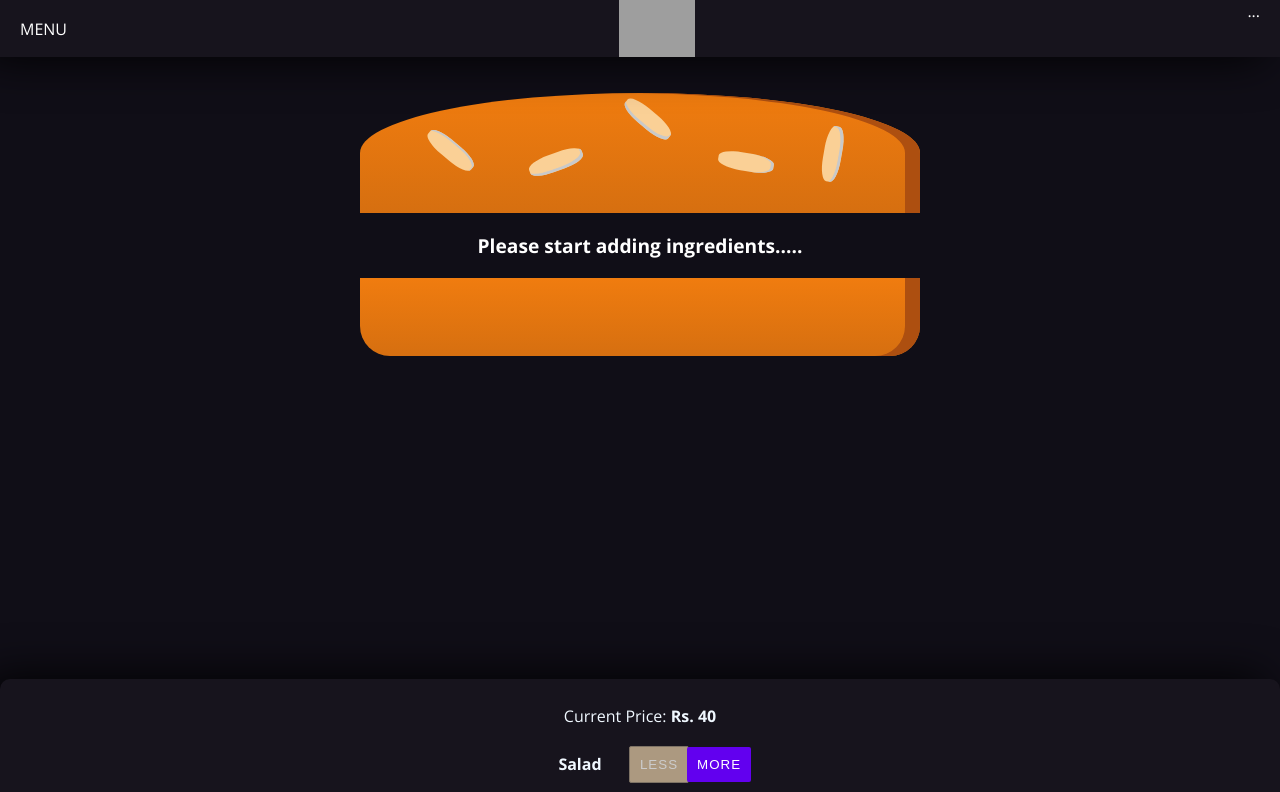
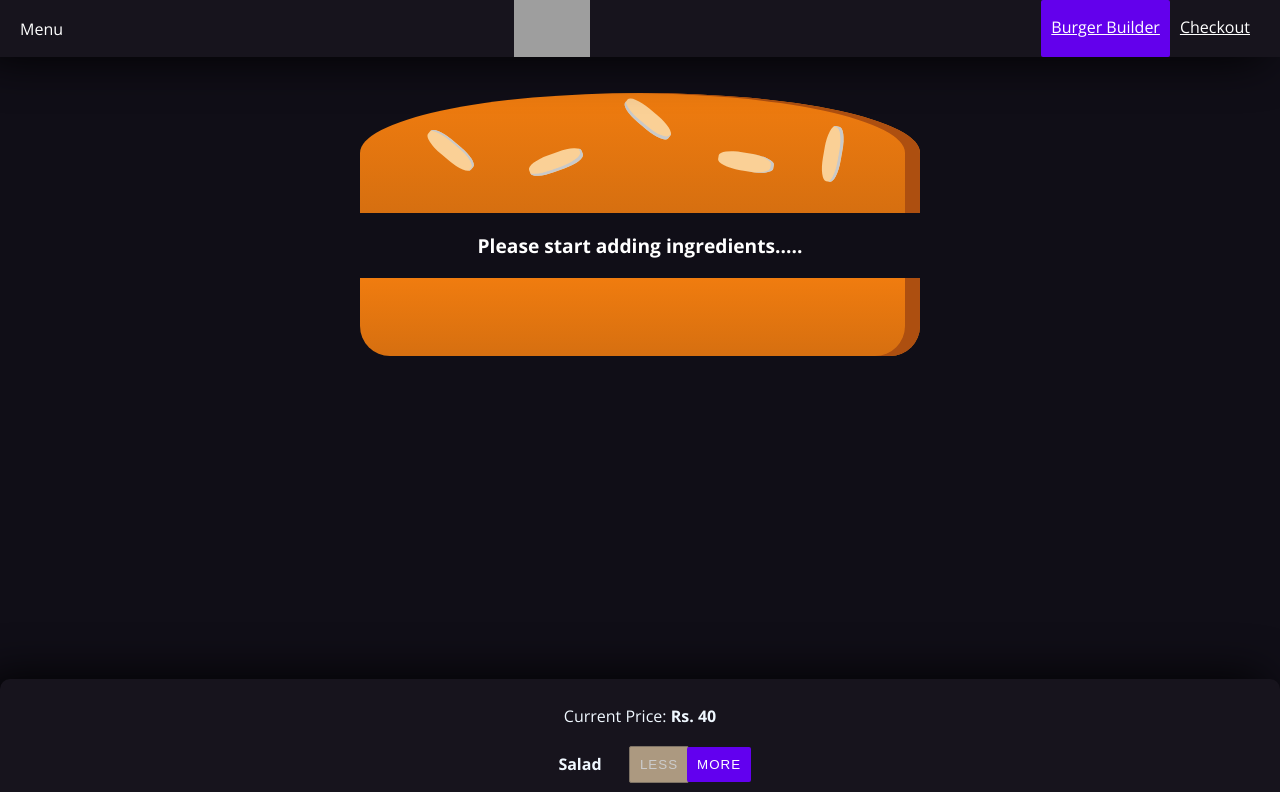
Before and after one commit to omdev74/Burger-Builder, a React (Create React App) app: page / in a window 1280 px wide. Shown: the top 792 px of the page. Built offline with nearby package versions, Linux system fonts and the light colour scheme; grey boxes are pictures that could not be loaded.

Commit message:
@0.8.29 Adding Reusable Navigation Items

```diff
--- /dev/null
+++ b/src/components/Navigation/NavigationItems/NavigationItem/NavigationItem.js
@@ -0,0 +1,12 @@
+import React from "react"
+import classes from "./NavigationItem.module.css"
+const navigationItem = (props)=>(
+    <li className={classes.NavigationItem}>
+        <a
+        href={props.link}
+        className={props.active ? classes.active:null}>
+            {props.children}</a>
+        </li>
+
+);
+export default navigationItem;
--- /dev/null
+++ b/src/components/Navigation/NavigationItems/NavigationItem/NavigationItem.module.css
@@ -0,0 +1,25 @@
+.NavigationItem{
+    margin:0;
+    box-sizing: border-box;
+    display: flex;
+    align-items: center;
+    height: 100%;
+
+}
+.NavigationItem a{
+    color: white;
+    text-emphasis: none;
+    height:100%;
+    padding: 16px 10px;
+    /* border-bottom: 4px solid transparent; */
+    box-sizing: border-box;
+    display: block;
+    border-radius: 2px;
+}
+.NavigationItem a:hover,
+.NavigationItem a:active,
+.NavigationItem a.active{
+    background-color: #6300ec;
+    /* border-bottom: 4px solid #f7165f; */
+    color: white;
+}
--- /dev/null
+++ b/src/components/Navigation/NavigationItems/NavigationItems.js
@@ -0,0 +1,11 @@
+import React from "react"
+import classes from "./NavigationItems.module.css"
+import NavigationItem from "./NavigationItem/NavigationItem";
+const navigationItems = (props)=>(
+    <ul className={classes.NavigationItems}>
+        <NavigationItem active link="/">Burger Builder</NavigationItem>
+        <NavigationItem  link="/">Checkout</NavigationItem>
+    </ul>
+
+);
+export default navigationItems
--- /dev/null
+++ b/src/components/Navigation/NavigationItems/NavigationItems.module.css
@@ -0,0 +1,8 @@
+.NavigationItems{
+    margin:0;
+    padding: 0;
+    list-style: none;
+    display: flex;
+    align-items: center;
+    height: 100%;
+}
--- a/src/components/Navigation/Toolbar/Toolbar.js
+++ b/src/components/Navigation/Toolbar/Toolbar.js
@@ -1,12 +1,16 @@
 import React from "react";
+import classes from "./Toolbar.module.css"
 import Logo from "../../Logo/Logo";
-import classes from "./Toolbar.module.css"
+import NavigationItems from "../NavigationItems/NavigationItems";
 
-const toolbar=()=>(
+const toolbar=(props)=>(
     <header className={classes.Toolbar}>
-        <div>MENU</div>
+        <div>Menu</div>
         <Logo/>
-        <nav>...</nav>
+        <nav>
+            <NavigationItems/>
+        </nav>
     </header>
+
 );
 export default toolbar;
```
Also changed, not shown: 1 other file (tests, documents, lock files or other folders).
